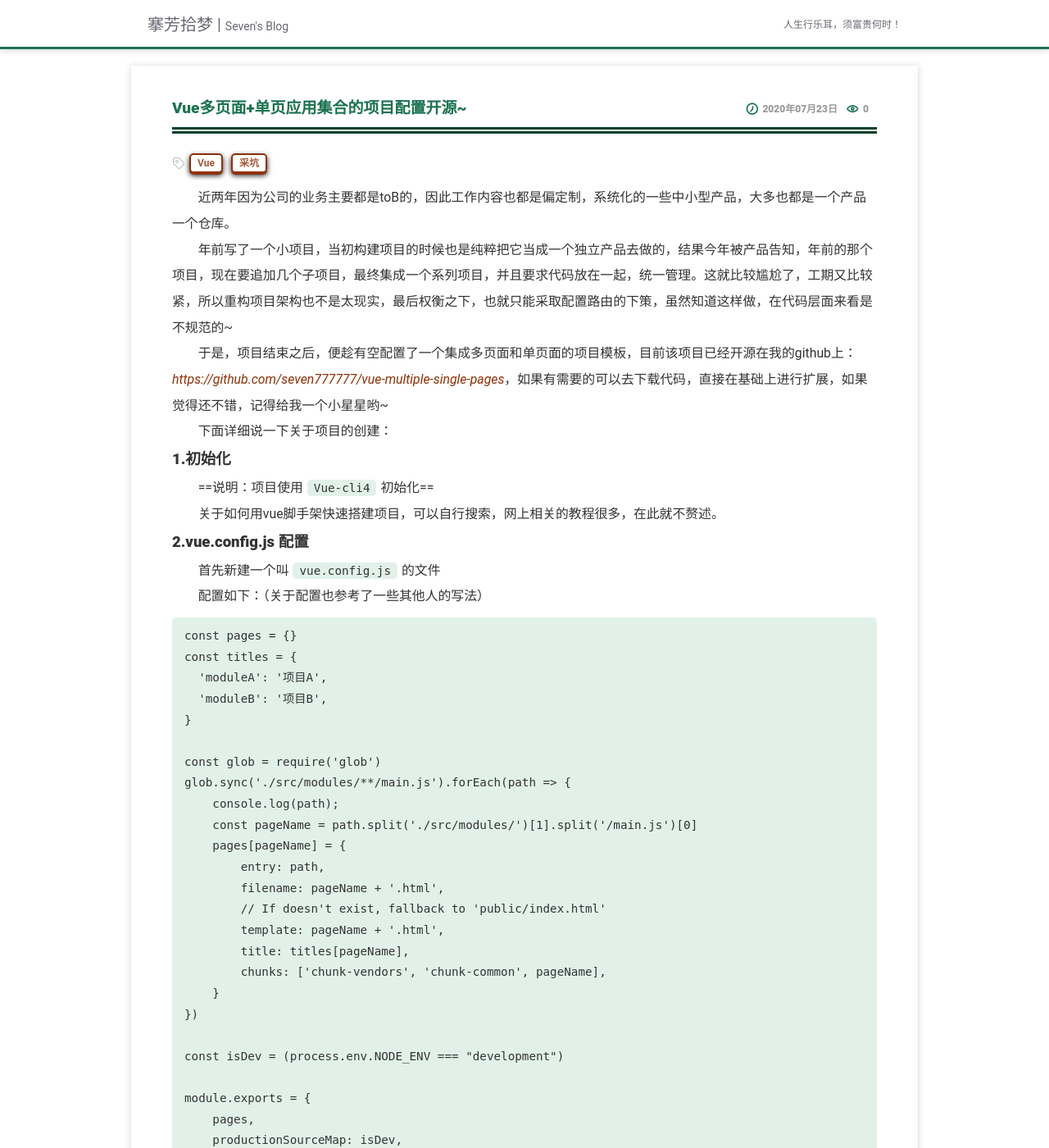
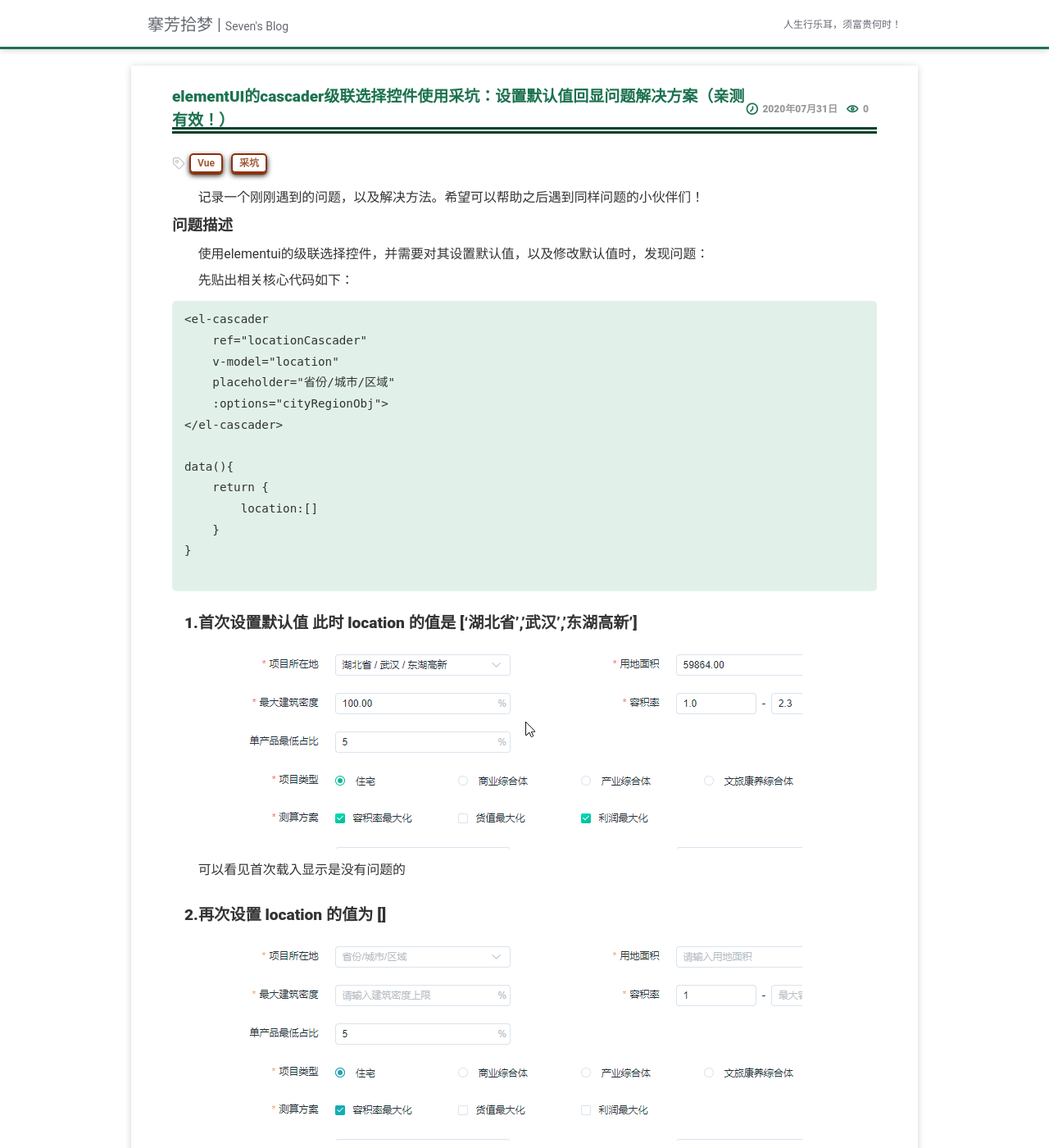
Before and after one commit to seven777777/myblog, a Jekyll site: the page built from _posts/2020-07-31-el-cascader-bugfix.md, in a window 1280 px wide and 1400 px high. Shown: the whole window at 82% size. Built offline with Jekyll 4.4.1, drawn with Linux system fonts in a browser that asks for light colours; comment, search, counter and statistics services are not loaded; some of the changed text lies outside the part shown.

Commit message:
new post

````diff
--- a/_posts/2020-07-31-el-cascader-bugfix.md
+++ b/_posts/2020-07-31-el-cascader-bugfix.md
@@ -1,124 +1,71 @@
 ---
 layout: post
-title: Vue多页面+单页应用集合的项目配置开源~
-time: 2020.07.23 10:31:49
+title: elementUI的cascader级联选择控件使用采坑：设置默认值回显问题解决方案（亲测有效！）
+time: 2020.07.31 16:44:05
 tags: Vue 采坑
 category: work
-excerpt : 这个项目适用于一些集合了系列子项目的项目，并且希望仓库能够统一的情况，不过目前搭建的这个架构还没有经过实际操作的考验，因此可能会有一些没有考虑到的一些实际情况中会遇到的问题，所以暂且放出了，如果有一些没有考虑到的情况，可以留言说明！
+excerpt : 记录一个刚刚遇到的问题，以及解决方法。希望可以帮助之后遇到同样问题的小伙伴们！
 ---
 
-近两年因为公司的业务主要都是toB的，因此工作内容也都是偏定制，系统化的一些中小型产品，大多也都是一个产品一个仓库。
+记录一个刚刚遇到的问题，以及解决方法。希望可以帮助之后遇到同样问题的小伙伴们！
 
-年前写了一个小项目，当初构建项目的时候也是纯粹把它当成一个独立产品去做的，结果今年被产品告知，年前的那个项目，现在要追加几个子项目，最终集成一个系列项目，并且要求代码放在一起，统一管理。这就比较尴尬了，工期又比较紧，所以重构项目架构也不是太现实，最后权衡之下，也就只能采取配置路由的下策，虽然知道这样做，在代码层面来看是不规范的~
+### 问题描述
+使用elementui的级联选择控件，并需要对其设置默认值，以及修改默认值时，发现问题：
 
-于是，项目结束之后，便趁有空配置了一个集成多页面和单页面的项目模板，目前该项目已经开源在我的github上：[https://github.com/seven777777/vue-multiple-single-pages](https://github.com/seven777777/vue-multiple-single-pages)，如果有需要的可以去下载代码，直接在基础上进行扩展，如果觉得还不错，记得给我一个小星星哟~
-
-下面详细说一下关于项目的创建：
-
-### 1.初始化
-==说明：项目使用`Vue-cli4`初始化==
-
-关于如何用vue脚手架快速搭建项目，可以自行搜索，网上相关的教程很多，在此就不赘述。
-
-### 2.vue.config.js 配置
-首先新建一个叫`vue.config.js`的文件
-
-配置如下：（关于配置也参考了一些其他人的写法）
+先贴出相关核心代码如下：
 
 ```
-const pages = {}
-const titles = {
-  'moduleA': '项目A',
-  'moduleB': '项目B',
+<el-cascader
+    ref="locationCascader"
+    v-model="location"
+    placeholder="省份/城市/区域"
+    :options="cityRegionObj">
+</el-cascader>
+
+data(){
+    return {
+        location:[]
+    }
 }
-
-const glob = require('glob')
-glob.sync('./src/modules/**/main.js').forEach(path => {
-    console.log(path);
-    const pageName = path.split('./src/modules/')[1].split('/main.js')[0]
-    pages[pageName] = {
-        entry: path,
-        filename: pageName + '.html',
-        // If doesn't exist, fallback to 'public/index.html'
-        template: pageName + '.html',
-        title: titles[pageName],
-        chunks: ['chunk-vendors', 'chunk-common', pageName],
-    }
-})
-
-const isDev = (process.env.NODE_ENV === "development")
-
-module.exports = {
-    pages,
-    productionSourceMap: isDev,
-    runtimeCompiler: true,
-}
-```
-其实就是配置了多个入口文件，先是手动配置了不同子项目的`title`，当然如果你需要不同的favicon，也可以在此配置。然后通过遍历设定存放模块代码的文件夹来配置不同page的入口及其他的配置。
-
-### 3.单页面模块的相关配置
-其实就是把之前脚手架生成的main.js文件分别在每一个单页面模块里重新配置一下，其他的router，store也是同理。
-
-直接贴一下最终的目录结构吧：
-
-<img src="https://seven777777.github.io/myblog/images/post/2020-07-06-vue-multiple-single-pages/pic01.png" />
-
-```
-// moduleA-main.js
-
-import Vue from 'vue'
-import App from './App.vue'
-import store from './store'
-import router from './router'
-
-const isDev = (process.env.NODE_ENV === "development")
-Vue.config.productionTip = isDev
-
-import '@/assets/style/moduleA.scss'
-
-new Vue({
-  store,
-  router,
-  render: h => h(App),
-}).$mount('#app')
-```
-```
-// moduleA-router.js
-
-import Vue from "vue";
-import VueRouter from "vue-router";
-
-Vue.use(VueRouter);
-
-const routes = [
-    {
-        path: "/moduleA/index",
-        name:'模块A-首页',
-        component: () => import(/* webpackChunkName: "moduleAPage" */ "./index")
-    },
-    {
-        path: "/moduleA/page1",
-        name:'模块A-page1',
-        component: () => import(/* webpackChunkName: "moduleAPage" */ "./page1")
-    }
-];
-
-const router = new VueRouter({
-  mode: "history",
-  base: process.env.BASE_URL,
-  routes
-});
-
-export default router;
 
 ```
 
-在各自的模块中可以引入各自需要的资源，不会相互影响。同时也可以配置一些公共使用的组件，文件。（如果是系列子项目，那么可能在某些方面需要保持系列一致性，因此可能会在独立的基础上，又有一些相同）。
 
-最终打包的结果如下：
+##### 1.首次设置默认值 此时 location 的值是 ['湖北省','武汉','东湖高新']
+<img src="https://seven777777.github.io/myblog/images/post/2020-07-31-el-cascader-bugfix/el_cascader01.gif" />
 
-<img src="https://seven777777.github.io/myblog/images/post/2020-07-06-vue-multiple-single-pages/pic02.png" />
+可以看见首次载入显示是没有问题的
 
+##### 2.再次设置 location 的值为 []
 
-总结:
-    这个项目适用于一些集合了系列子项目的项目，并且希望仓库能够统一的情况，不过目前搭建的这个架构还没有经过实际操作的考验，因此可能会有一些没有考虑到的一些实际情况中会遇到的问题，所以暂且放出了，如果有一些没有考虑到的情况，可以留言说明！
+<img src="https://seven777777.github.io/myblog/images/post/2020-07-31-el-cascader-bugfix/el_cascader02.gif" />
+
+这时控件下拉的值依旧还保留着上一次的值
+
+### 解决过程
+首先想到的是去官方的API里寻找有没有我没有注意到的属性和方法。
+
+经过一番查找，我发现了下面这个方法：
+
+<img src="https://seven777777.github.io/myblog/images/post/2020-07-31-el-cascader-bugfix/el_cascader03.png" />
+
+然后当我信心满满的前去时间时，发现报错。
+
+这条路走不通，于是只能继续网上搜索解决方案，也看到一些提出的解决方法，其中包括修改源码等等，尝试了几个，也都没有效果。
+
+最终在这里☞[https://github.com/ElemeFE/element/issues/18669](https://github.com/ElemeFE/element/issues/18669)找到了解决方法！
+
+### 解决方法
+```
+methods:{
+    <!--重新赋值前先调用此方法-->
+    <!--this.$refs.locationCascader：这个值基于你之前在dom上定义的ref-->
+    resetCasadeSelector() {
+        if (this.$refs.locationCascader) {
+            this.$refs.locationCascader.$refs.panel.activePath = []
+            this.$refs.locationCascader.$refs.panel.calculateCheckedNodePaths()
+        }
+    }
+}
+```
+亲测有效，如果还有其他有效方法，欢迎留言交流！
````
